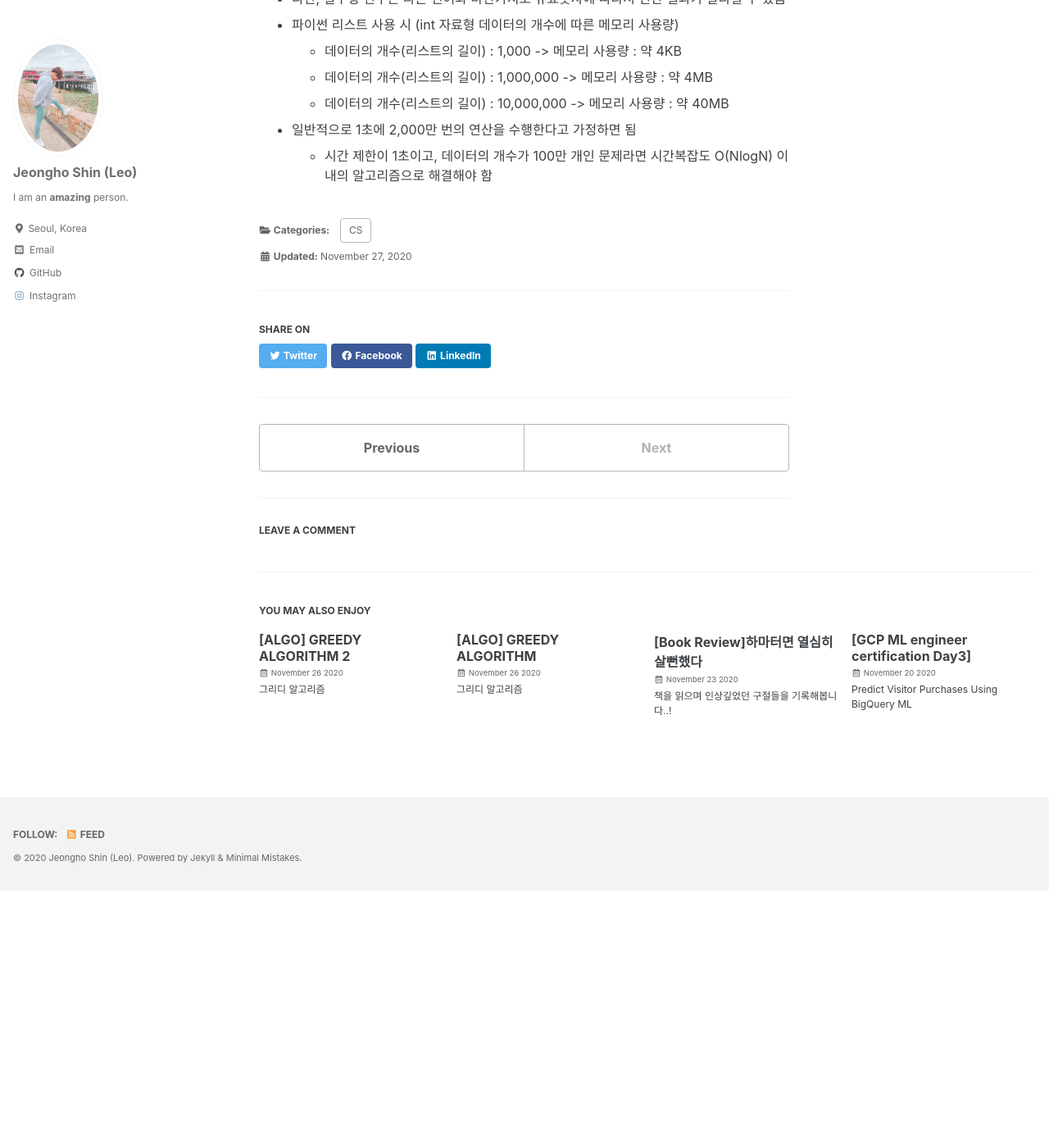
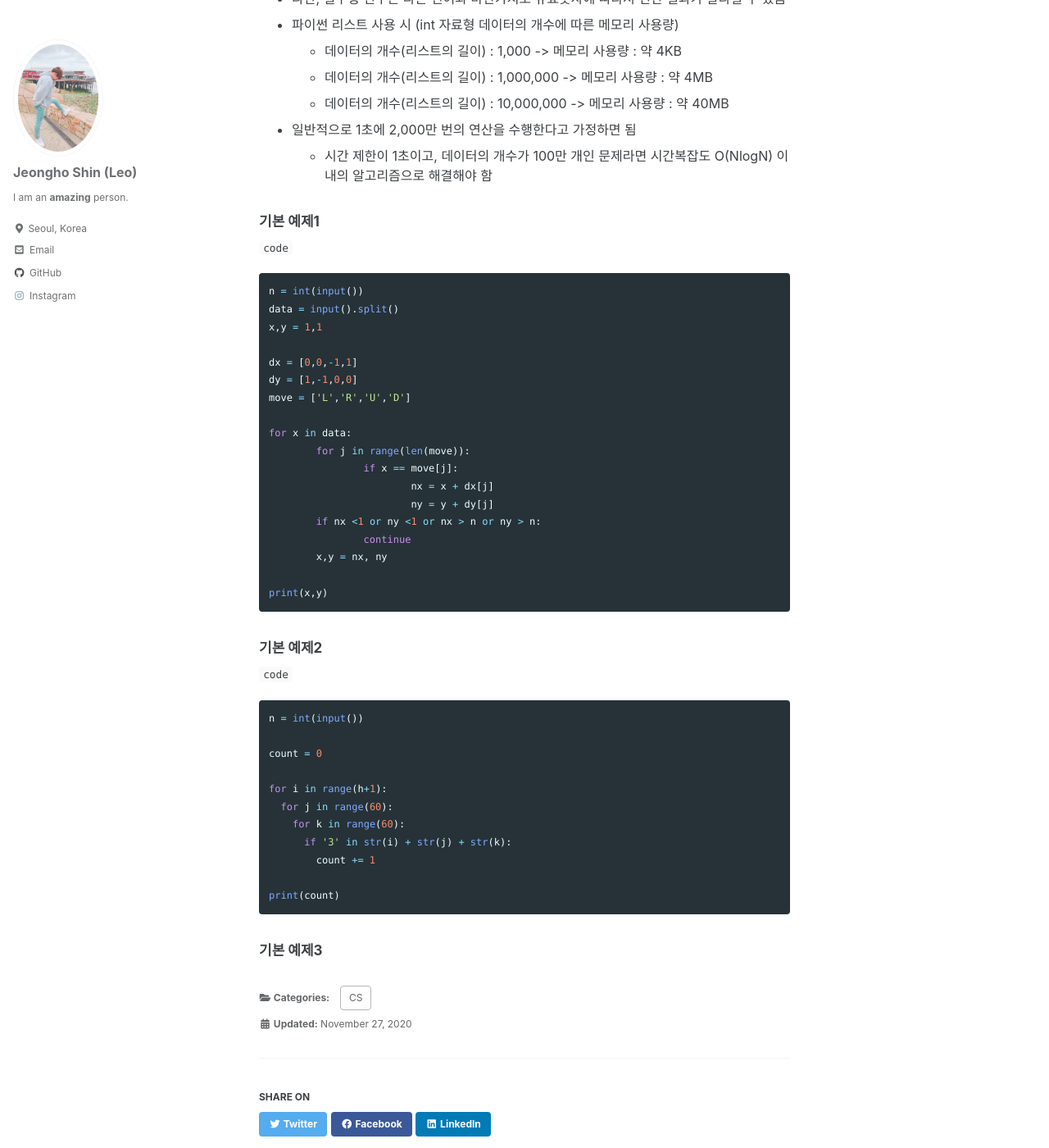
Before and after one commit to mlleo/mlleo.github.io, a Jekyll site: the page built from _posts/2020-11-26-algorithm_3.md, in a window 1280 px wide and 1400 px high, scrolled down 493 px. Shown: the whole window at 82% size. Built offline with Jekyll 4.4.1, drawn with Linux system fonts in a browser that asks for light colours; cached includes are drawn as plain includes; comment, search, counter and statistics services are not loaded; before the commit the page ends 1579 px from its top, so only the background shows below that.

Commit message:
Update 2020-11-26-algorithm_3.md

````diff
--- a/_posts/2020-11-26-algorithm_3.md
+++ b/_posts/2020-11-26-algorithm_3.md
@@ -22,3 +22,46 @@ use_math: true # MathJax On
   - 데이터의 개수(리스트의 길이) : 10,000,000   -> 메모리 사용량 : 약 40MB
 - 일반적으로 1초에 2,000만 번의 연산을 수행한다고 가정하면 됨
   - 시간 제한이 1초이고, 데이터의 개수가 100만 개인 문제라면 시간복잡도 O(NlogN) 이내의 알고리즘으로 해결해야 함
+
+#### 기본 예제1
+
+`code`
+```py
+n = int(input())
+data = input().split()
+x,y = 1,1
+
+dx = [0,0,-1,1]
+dy = [1,-1,0,0]
+move = ['L','R','U','D']
+
+for x in data:
+	for j in range(len(move)):
+		if x == move[j]:
+			nx = x + dx[j]
+			ny = y + dy[j]
+	if nx <1 or ny <1 or nx > n or ny > n:
+		continue
+	x,y = nx, ny
+
+print(x,y)
+```
+
+#### 기본 예제2
+
+`code`
+```py
+n = int(input())
+
+count = 0
+
+for i in range(h+1):
+  for j in range(60):
+    for k in range(60):
+      if '3' in str(i) + str(j) + str(k):
+        count += 1
+
+print(count)
+```
+
+#### 기본 예제3
````
